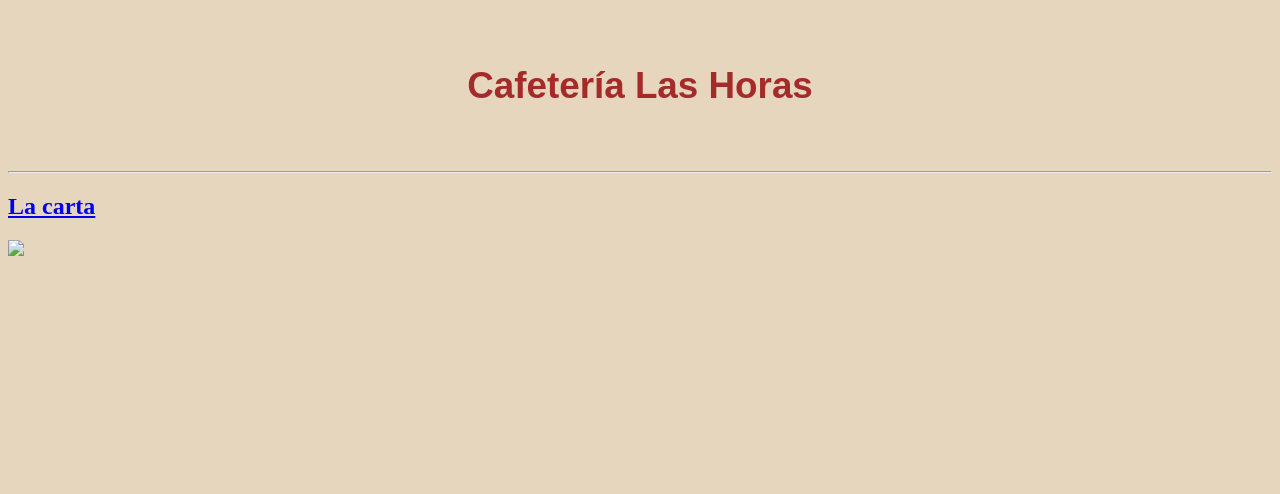
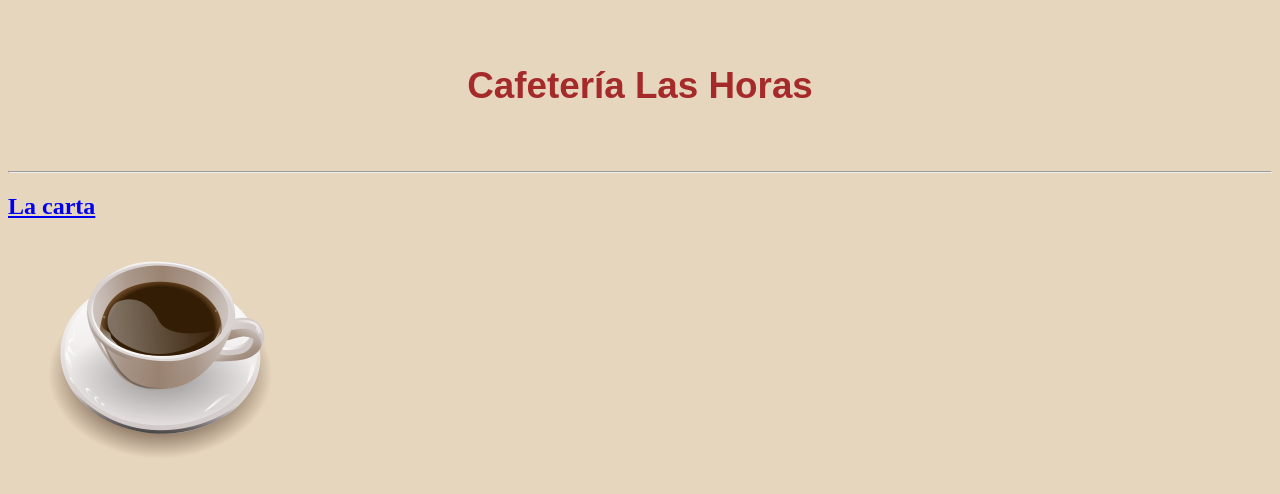
Before and after one commit to tatatachan/Practica-7, a plain HTML site: page index.html in a window 1280 px wide. Drawn offline with Linux system fonts and the light colour scheme.

Commit message:
carta con imagenes

```diff
--- a/index.html
+++ b/index.html
@@ -13,6 +13,6 @@
     <h1>Cafetería Las Horas</h1>
     <hr>
     <h2><a href="https://www.google.com">La carta</a></h2>
-    <img src= "napolitana.jpg">
+    <h3><img src="img/cafe.png"></h3>
 </body>
 </html>
```
Also changed, not shown: La carta.html (+1 -0 lines), img/croissant.jpg (added), img/mermelada.jpg (added).
